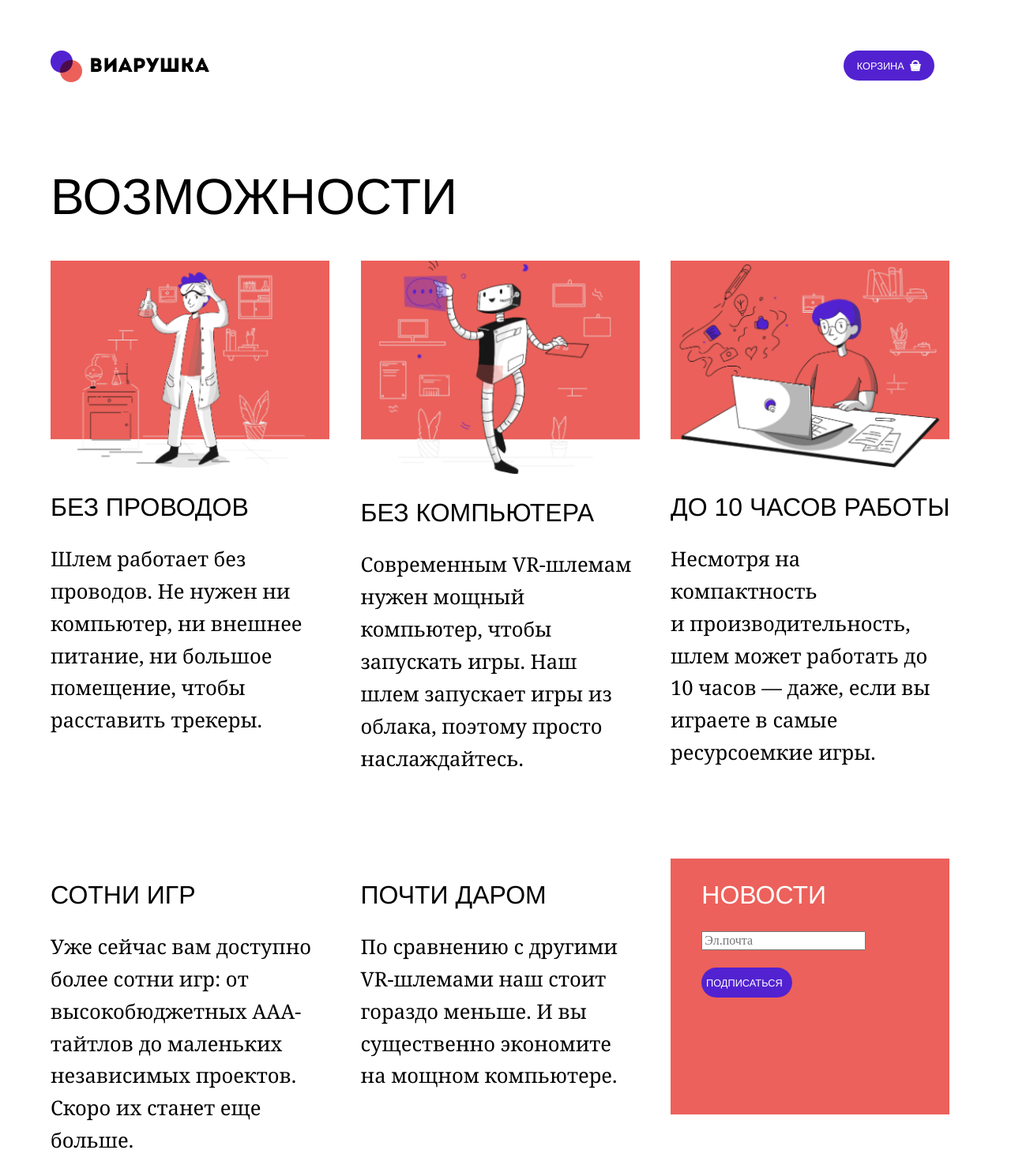
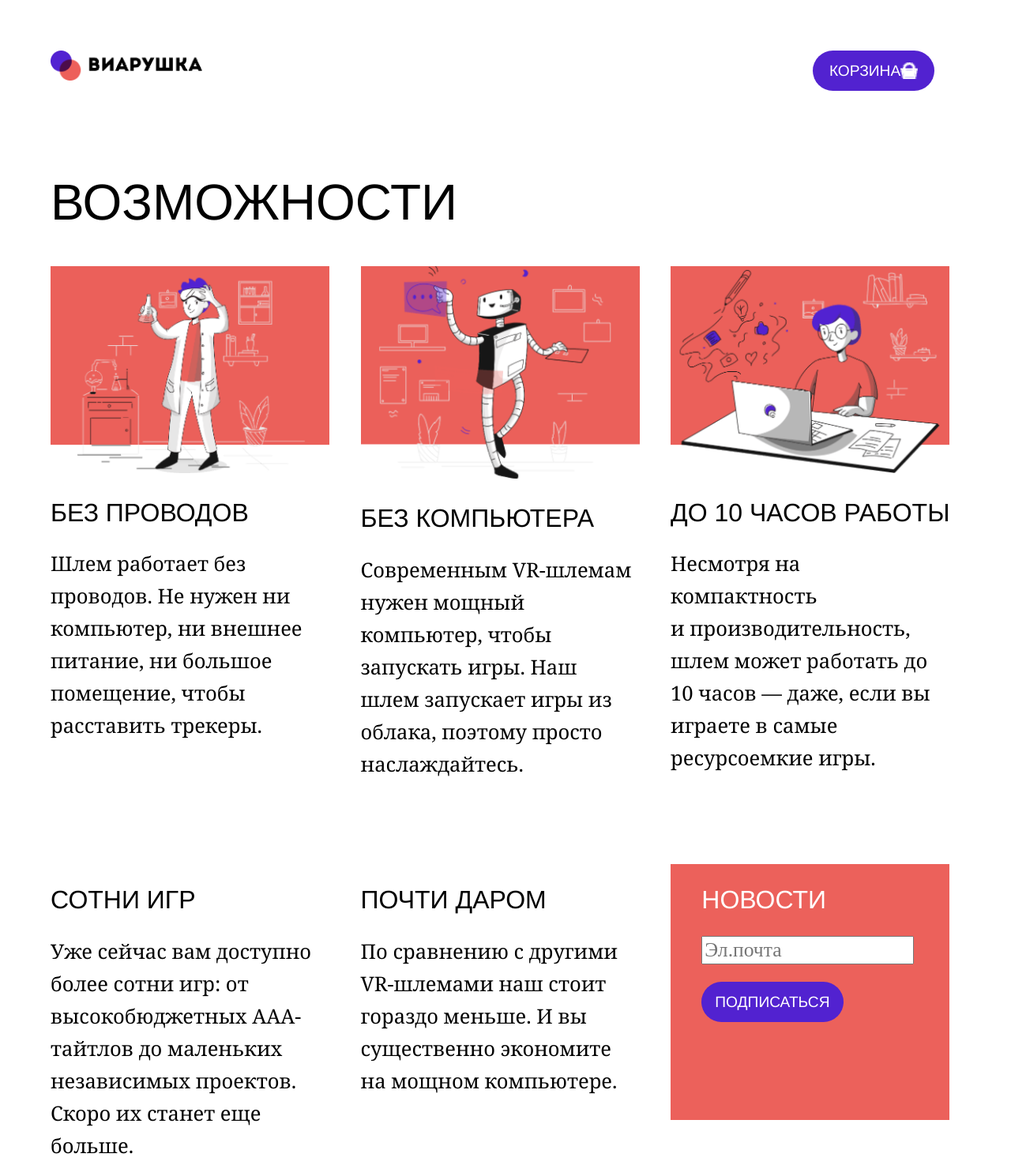
Before and after one commit to Christina-888/week8.2, a plain HTML site: page page2.html in a window 1280 px wide. Shown: the top 1475 px of the page at 79% size. Drawn offline with nearby package versions, Linux system fonts and the light colour scheme.

Commit message:
adapted sites

```diff
--- a/assets/styles/style.css
+++ b/assets/styles/style.css
@@ -4,6 +4,10 @@
   margin-top: 5%;
   margin-left: 5%;
   justify-content: space-between;
+}
+
+.logo {
+  width: 15vw;
 }
 
 .header__button {
@@ -31,6 +35,7 @@
   line-height: 13px;
   text-align: left;
   text-transform: uppercase;
+  margin-right: 6%;
 }
 
 .main {
@@ -104,8 +109,8 @@
 .footer__list {
   display: flex;
   justify-content: space-between;
-  margin-top: -50px;;
-  margin-left: 2%;
+  margin-top: -6vw;
+  margin-left: 1%;
   list-style-type: none;
 }
 
--- a/assets/styles/style2.css
+++ b/assets/styles/style2.css
@@ -6,9 +6,13 @@
   justify-content: space-between;
 }
 
+.logo {
+  width: 15vw;
+}
+
 .header__button {
-  width: 115px;
-  height: 38px;
+  width: 12vw;
+  height: 4vw;
   border: none;
   border-radius: 100px;
   background-color: rgb(82, 34, 208);
@@ -23,6 +27,10 @@
   text-decoration: none;
 }
 
+.button__image {
+  width: 1.7vw;
+}
+
 .button__text {
   color: rgb(255, 255, 255);
   font-family: 'Intro', 'Franklin Gothic Medium', 'Arial Narrow', Arial, sans-serif;
@@ -31,7 +39,6 @@
   line-height: 13px;
   text-align: left;
   text-transform: uppercase;
-  margin-right: 6%;
 }
 
 .main__container {
@@ -89,19 +96,24 @@
   width: 80%;
 }
 
-.section__form {
-  max-width: 50%;
+.email {
+  width: 83%;
+  font-size: 2vw;
 }
 
 .section__button {
-  width: 115px;
-  height: 38px;
+  width: 14vw;
+  height: 4vw;
   border: none;
   border-radius: 100px;
   background-color: rgb(82, 34, 208);
   align-content: center;
   margin-top: 7%;
   margin-right: 5%;
+}
+
+.button__text {
+  font-size: 1.5vw;
 }
 
 .footer__list {
--- a/page2.html
+++ b/page2.html
@@ -12,7 +12,7 @@
 <body>
   <header class="header">
     <div class="header__logo">
-      <img src="./assets/images/img/logo.png" alt="Лого">
+      <img class="logo" src="./assets/images/img/logo.png" alt="Лого">
     </div>
     <div class="header__button">
       <a class="button" href="#" target="_blank">
@@ -57,7 +57,7 @@
         <h2 class="section__subtitle section__subtitle_white">новости</h2>
         <div class="section__form">
           <label for="contacts"></label>
-          <input type="email" id="contacts" placeholder="Эл.почта"/>
+          <input class="email" type="email" id="contacts" placeholder="Эл.почта">
         </div>
         <div class="section__button">
           <a class="button" href="#" target="_blank">
```
Also changed, not shown: index.html (+1 -1 lines).
